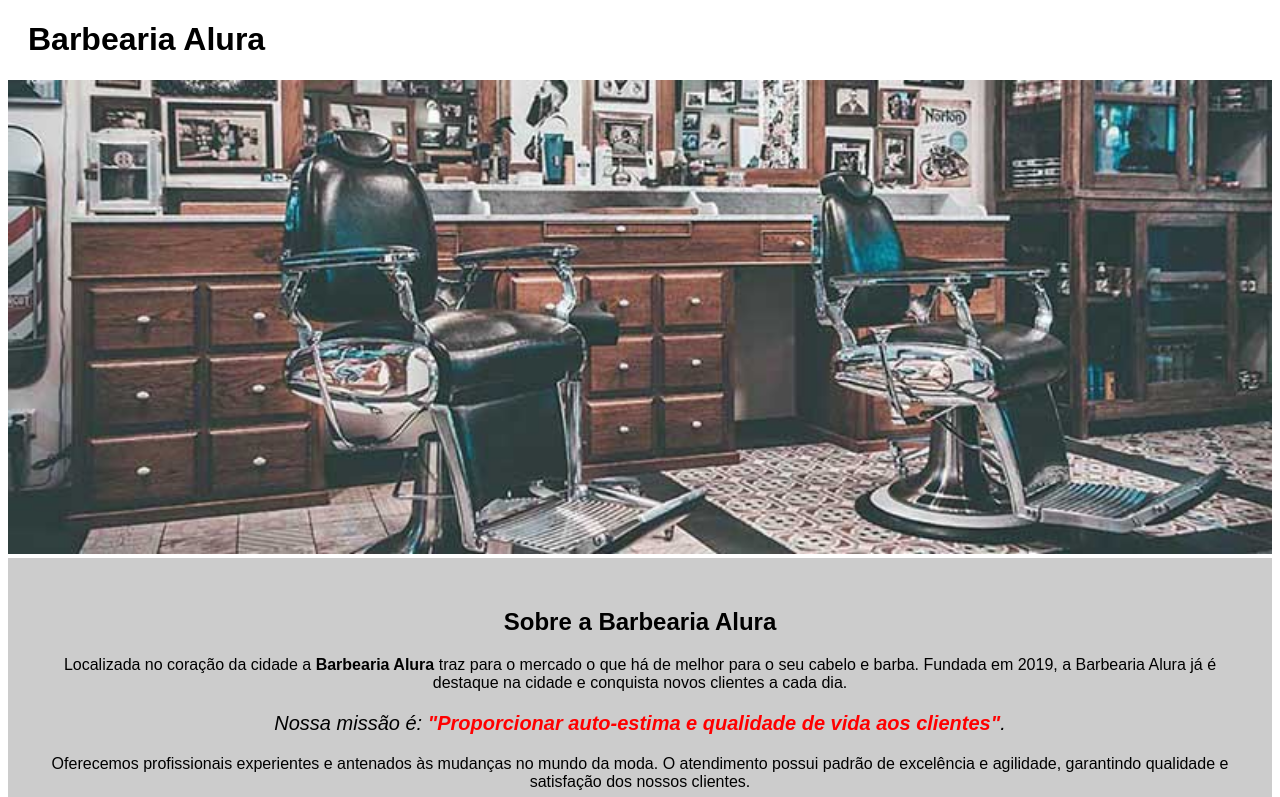
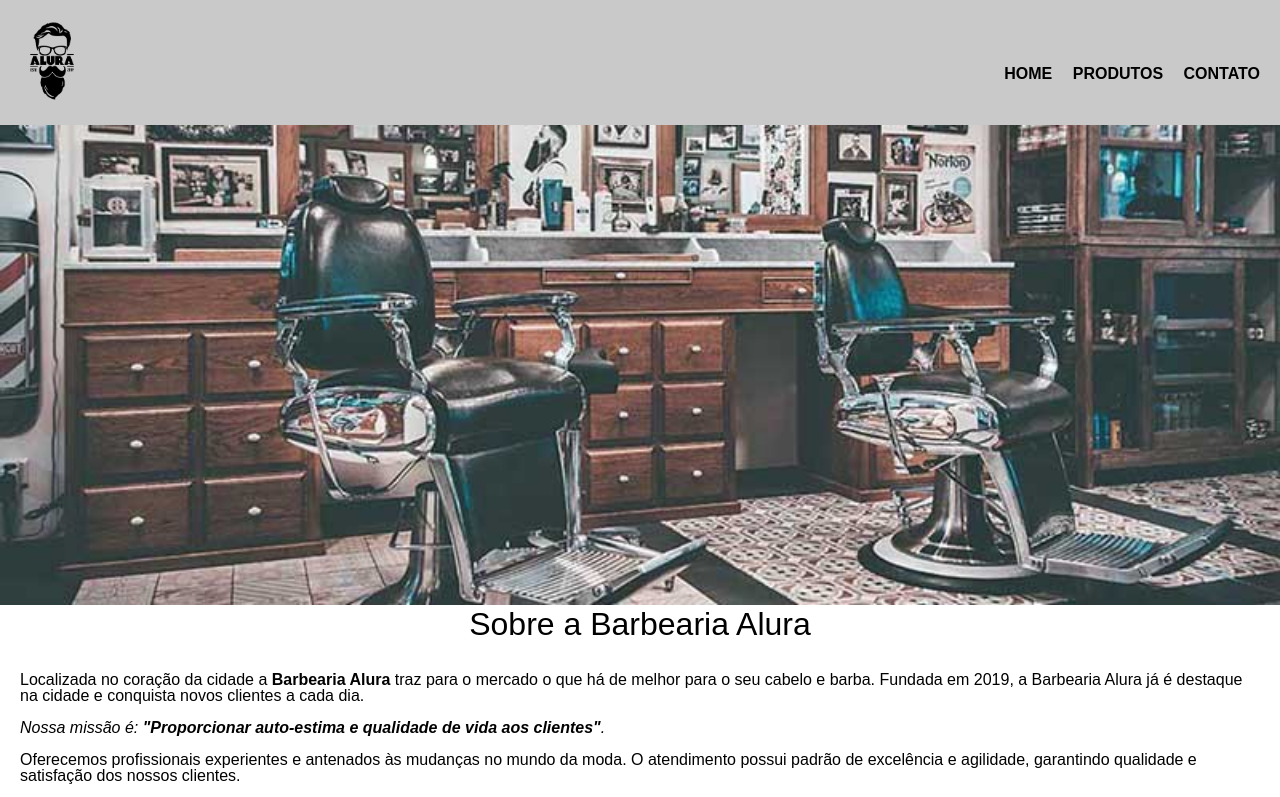
Before and after one commit to lversiani/html-e-css-barbearia-alura, a plain HTML site: page project/index.html in a window 1280 px wide. Shown: the top 797 px of the page. Drawn offline with Linux system fonts and the light colour scheme.

Commit message:
recriando a home

```diff
--- a/project/index.html
+++ b/project/index.html
@@ -3,26 +3,42 @@
 	<head>
 		<meta charset="utf-8">
 		<title>Barbearia Alura</title>
-		<link rel="stylesheet" href="style-home.css">
+		<link rel="stylesheet" href="reset.css">
+		<link rel="stylesheet" href="style.css">
 	</head>
 	<body>
 		<header>
-			<h1 class="titulo-principal">Barbearia Alura</h1>
+			<div class="caixa">
+				<h1>
+					<img src="logo.png" width="64px">
+				</h1>
+
+				<nav>
+					<ul>
+						<li><a href="index.html">Home</a></li>
+						<li><a href="produtos.html">Produtos</a></li>
+						<li><a href="contato.html">Contato</a></li>
+					</ul>
+				</nav>
+			</div>
 		</header>
 
-		<img id="banner" src="banner.jpg">
-		<div class="principal">
-			<h2 class="titulo-centralizado">Sobre a Barbearia Alura</h2>
+		<img class="banner" src="banner.jpg"> <!-- para definir estilo sempre usamos class, e para definir comportamento usamos id -->
+
+		<main>
+
+			<section class="principal">
+				<h2 class="titulo-principal">Sobre a Barbearia Alura</h2>
 
 				<p>Localizada no coração da cidade a <strong>Barbearia Alura</strong> traz para o mercado o que há de melhor para o seu cabelo e barba. Fundada em 2019, a Barbearia Alura já é destaque na cidade e conquista novos clientes a cada dia.</p>
 
 				<p id="missao"><em>Nossa missão é: <strong>"Proporcionar auto-estima e qualidade de vida aos clientes"</strong>.</em></p>
 
 				<p>Oferecemos profissionais experientes e antenados às mudanças no mundo da moda. O atendimento possui padrão de excelência e agilidade, garantindo qualidade e satisfação dos nossos clientes.</p>
-		</div>
+			</section>
 
-		<div class="beneficios">
-			<h3  class="titulo-centralizado">Benefícios</h3>
+			<section class="beneficios">
+				<h3  class="titulo-principal">Benefícios</h3>
 
 				<ul>
 					<li class="itens">Atendimento ao cliente</li>
@@ -31,7 +47,14 @@
 					<li class="itens">Profissionais qualificados</li>
 				</ul>
 				<img src="beneficios.jpg" class="imagembeneficios">
-		</div>
+			</section>
+		</main>
+
+		<footer>
+			<img src="logo-branco.png" width="80px">
+			<p class="copyright"> &copy; Copyright Barbearia Alura - 2022 </p>
+		</footer>
+
 	</body>
 
 </html>
--- a/project/style-home.css
+++ b/project/style-home.css
@@ -1,7 +1,7 @@
 body {
 	font-family: sans-serif;
 	}
-#banner {
+.banner {
 	width: 100%;
 }
 .principal {
--- a/project/style.css
+++ b/project/style.css
@@ -7,7 +7,7 @@
 
 header {
 	background: #c9c9c9;
-	padding: 20px 0; /* padding = espaçamento interno, 20px pra cima e pra baixo e 0px pra esquerda e pra direita */
+	padding: 16px 0; /* padding = espaçamento interno, 20px pra cima e pra baixo e 0px pra esquerda e pra direita */
 }
 
 .caixa {
@@ -159,6 +159,7 @@
 	/* transform: scale(1.2); /* aumenta todo o elemento em 20% ou 1.2 vezes */
 }
 
+/* CSS da tabela */
 table {
 	margin: 24px 24px;
 }
@@ -173,3 +174,30 @@
 	border: 1px solid #000000;
 	padding: 4px 8px; /* padding = espaçamento interno */
 }
+
+/* CSS da Página Inicial (Home) */
+.banner {
+	width: 100%;
+}
+
+.titulo-principal {
+	text-align: center;
+	font-size: 2em; /* em é a medida proporcional para pixels */
+	margin: 0 0 1em;
+}
+
+.principal p {
+	margin: 0 0 1em;
+}
+
+.principal strong {
+	font-weight: bold;
+}
+
+.principal em {
+	font-style: italic;
+}
+
+.imagembeneficios {
+
+}
```
Lines whose indentation alone changed are shown as unchanged.
